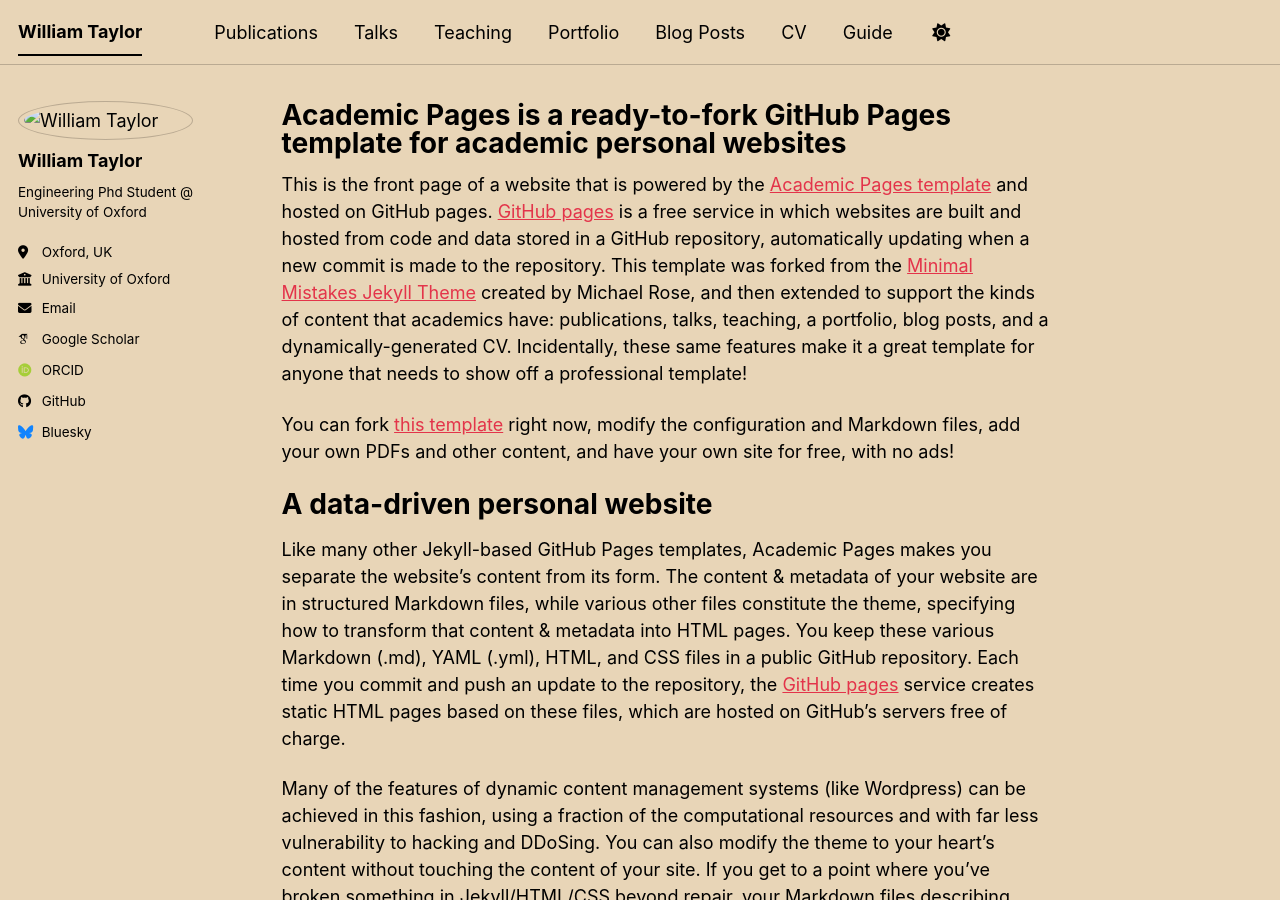
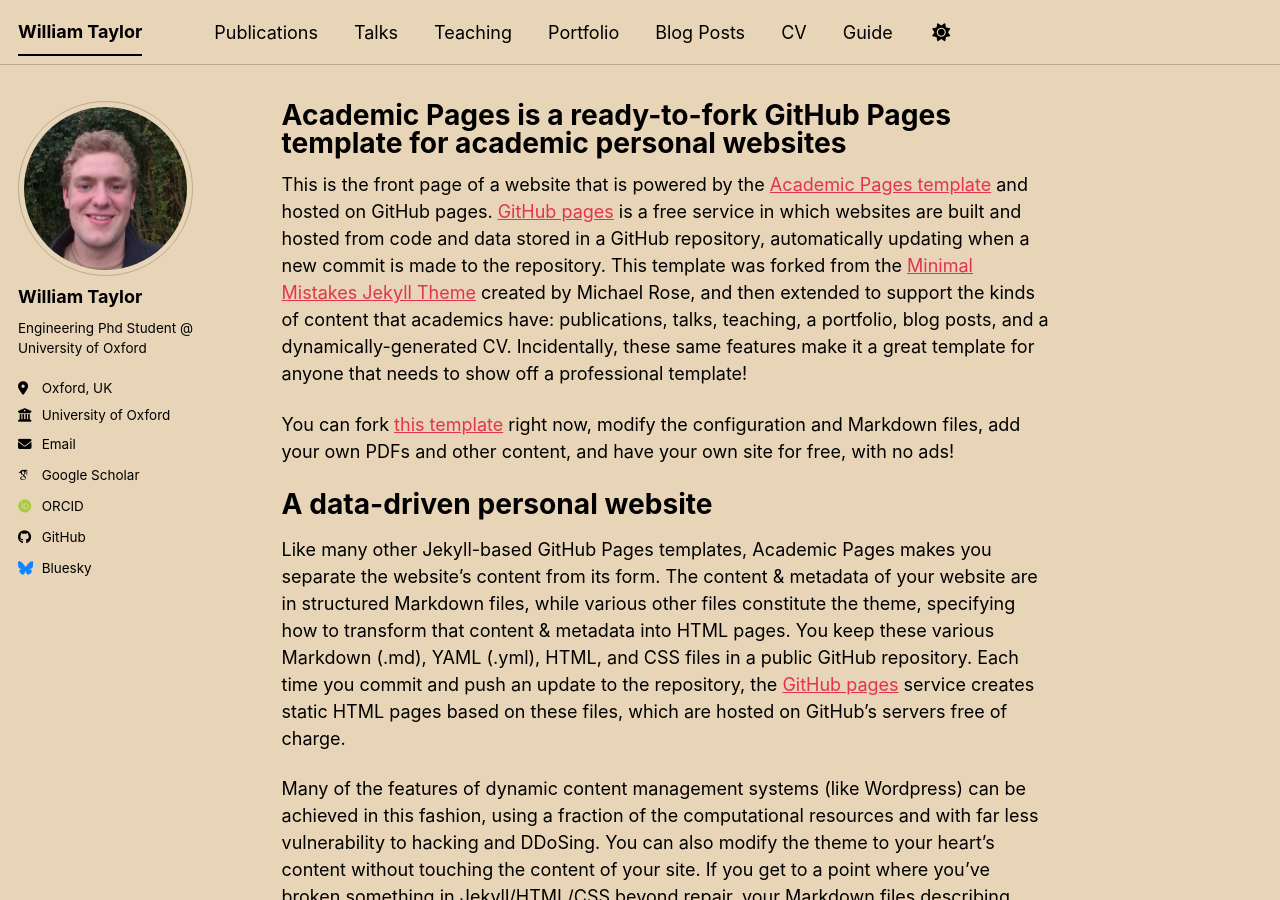
Before and after one commit to w-p-taylor/w-p-taylor.github.io, a Jekyll site: the page built from _pages/about.md, in a window 1280 px wide and 900 px high. Built offline with Jekyll 4.4.1, drawn with Linux system fonts in a browser that asks for light colours; some web fonts are replaced; a script bundle is joined from its source files by our own code; library files that are not in the unit come from our copies.

Commit message:
Update _config.yml

```diff
--- a/_config.yml
+++ b/_config.yml
@@ -23,7 +23,7 @@
 #               Additional customization can be done by editing /_includes/author-profile.html
 author:
   # Biographic information
-  avatar           : "images/selfie.jpg"
+  avatar           : "selfie.jpg"
   name             : "William Taylor"
   pronouns         : # example: "she/her"
   bio              : "Engineering Phd Student @ University of Oxford"
```
